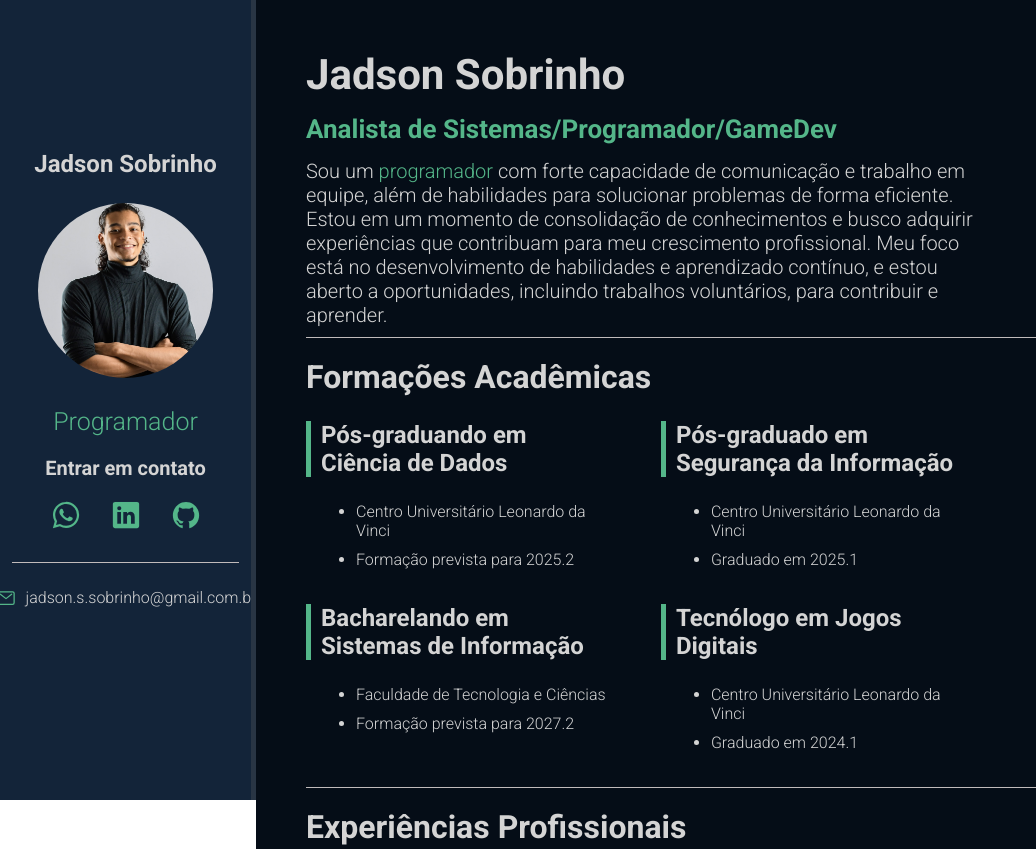
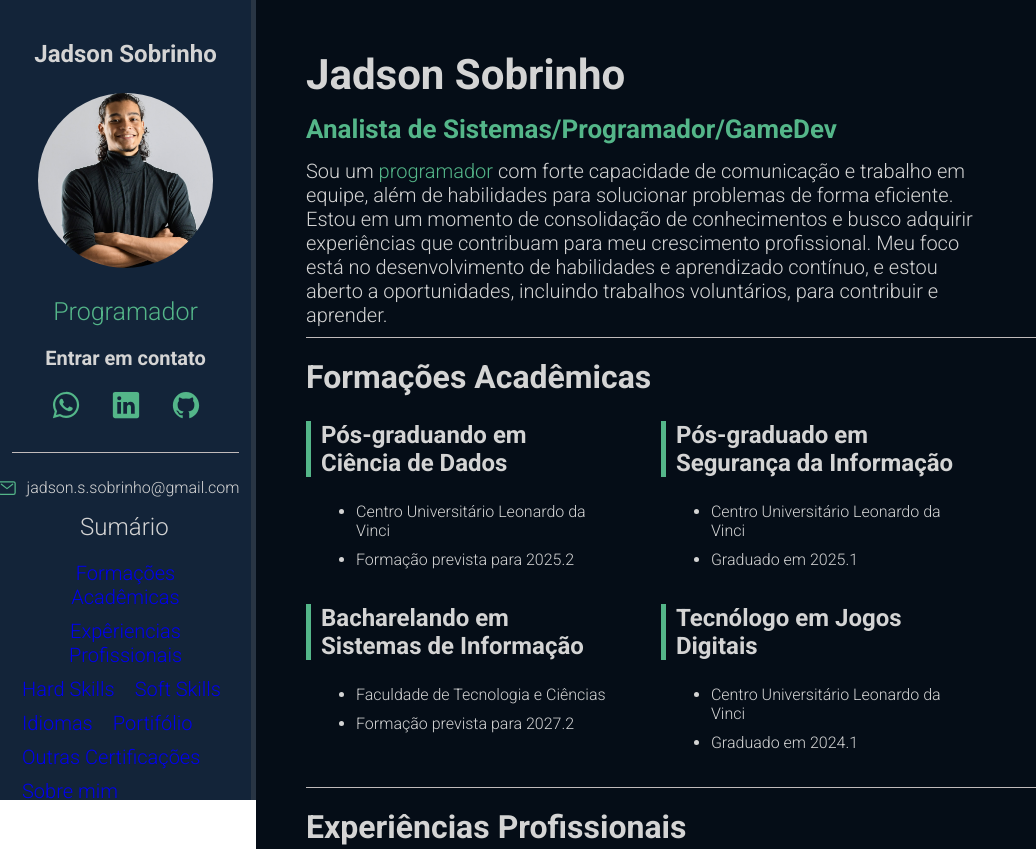
Before and after one commit to Jadson-Sobrinho/jadson-sobrinho.github.io, a plain HTML site: page index.html in a window 1280 px wide. Shown: the top 849 px of the page, without its empty margins (0-1036 px from the left). Drawn offline with nearby package versions, Linux system fonts and the light colour scheme.

Commit message:
Adição de sumario

```diff
--- a/css/style.css
+++ b/css/style.css
@@ -33,7 +33,7 @@
     min-height: 100vh;
     background-color: var(--bio-bg-color);
     text-align: center;
-    padding: 150px 12px;
+    padding: 40px 12px;
     border-right: 5px solid var(--bio-border-color);
   }
 
@@ -43,6 +43,32 @@
     background-color: var(--about-bg-color);
     padding: 50px;
   }
+
+  #summary-container {
+    display: flex;
+    flex-wrap: wrap; /* Itens quebram linha se necessário */
+    align-items: center; /* Alinha os itens verticalmente */
+  }
+
+  #summary-container a {
+    text-decoration: none; /* Remove o sublinhado dos links */
+  }
+
+  #summary-container p.summary-container-title {
+    font-size: 20px;
+    margin-bottom: 10px;
+    margin-right: 10px;
+    padding-left: 10px;
+  }
+
+  #summary-container p#summary-title {
+    font-size: 24px;
+    margin-left: 30%;
+    margin-top: 5%;
+
+  }
+
+
 
   /* Bio container */
 
@@ -168,7 +194,13 @@
     background-color: transparent;
   }
 
-  #skills-section-title {
+  #skills-section-title,
+  #degree-skills-section-title,
+  #job-skills-section-title,
+  #hard-skills-section-title,
+  #soft-skills-section-title,
+  #language-skills-section-title,
+  #certificate-carousel-title {
     border-top: 1px solid var(--border-color);
     padding-top: 20px;
     margin-bottom: 20px;
@@ -219,7 +251,6 @@
 
   }
 
-
   .soft-skills-title {
     font-size: 24px;
     margin-bottom: 25px;
@@ -245,7 +276,8 @@
     text-align: center;
   }
 
-  .carousel-title {
+  .carousel-title,
+  .certificate-carousel-title {
     font-size: 32px;
     color: var(--main-text-color);
     margin-bottom: 20px;
@@ -324,6 +356,7 @@
     margin-left: 10%;
     text-align: justify;
     font-size: 22px;
+    margin-bottom: 5%;
 
   }
 
@@ -468,6 +501,7 @@
     margin-left: 10%;
     text-align: justify;
     font-size: 12px;
+    margin-bottom: 5%;
 
   }
 
--- a/index.html
+++ b/index.html
@@ -35,10 +35,21 @@
 
       </ul>
       <div id="email-container">
-        <ion-icon name="mail-outline"></ion-icon><a
-          href="mailto:jadson.s.sobrinho@gmail.com.br">jadson.s.sobrinho@gmail.com.br</a>
+        <ion-icon name="mail-outline"></ion-icon>
+          <a href="mailto:jadson.s.sobrinho@gmail.com">jadson.s.sobrinho@gmail.com</a>
+      </div>
+      <div id="summary-container">
+        <p id="summary-title">Sumário</p>
+        <a href="#degree-skills-section-title"><p class="summary-container-title">Formações Acadêmicas</p></a>
+        <a href="#job-skills-section-title"><p class="summary-container-title">Expêriencias Profissionais</p></a>
+        <a href="#hard-skills-section-title"><p class="summary-container-title">Hard Skills</p></a>
+        <a href="#soft-skills-section-title"><p class="summary-container-title">Soft Skills</p></a>
+        <a href="#language-skills-section-title"><p class="summary-container-title">Idiomas</p></a>
+        <a href="#portfolio-section-title"><p class="summary-container-title">Portifólio</p></a>
+        <a href="#certificate-carousel-title"><p class="summary-container-title">Outras Certificações</p></a>
+        <a href="#carousel-container-about-me"><p class="summary-container-title">Sobre mim</p></a>
+      </div>
 
-      </div>
     </aside>
     <section id="about-container">
       <h1 id="name">Jadson Sobrinho</h1>
@@ -51,7 +62,7 @@
         e estou aberto a oportunidades, incluindo trabalhos voluntários, para contribuir e aprender.</p>
       <!--<a href="https://github.com/Jadson-Sobrinho" id="btn-projects"><ion-icon name="share-social-outline"></ion-icon> <span>Ver Projetos</span></a> -->
 
-      <h2 id="skills-section-title">Formações Acadêmicas</h2>
+      <h2 id="degree-skills-section-title">Formações Acadêmicas</h2>
       <div id="skills-container">
         <div class="skills-box">
           <p class="skills-title">Pós-graduando em Ciência de Dados</p>
@@ -87,7 +98,7 @@
         </div>
       </div>
 
-      <h2 id="skills-section-title">Experiências Profissionais</h2>
+      <h2 id="job-skills-section-title">Experiências Profissionais</h2>
       <div id="skills-container">
         <div class="skills-box">
 
@@ -125,7 +136,7 @@
 
       </div>
 
-      <h2 id="skills-section-title">Hard Skills</h2>
+      <h2 id="hard-skills-section-title">Hard Skills</h2>
       <p class="description">Tecnologias que domino:</p>
           <div id="skills-container">
               <div class="skills-box">
@@ -159,7 +170,7 @@
               </div>
           </div>
 
-    <h2 id="skills-section-title">Soft Skills</h2>
+    <h2 id="soft-skills-section-title">Soft Skills</h2>
     <div id="skills-container">
         <div class="soft-skills-box"><p class="soft-skills-title">Analítico</p></div>
 
@@ -178,7 +189,7 @@
         <div class="soft-skills-box"><p class="soft-skills-title">Multitarefa</p></div>
       </div>
 
-    <h2 id="skills-section-title">Idiomas</h2>
+    <h2 id="language-skills-section-title">Idiomas</h2>
     <div class="skills-box">
       <p class="skills-title">Inglês</p>
       <p class="info">Intermediário/B2</p>
@@ -271,7 +282,7 @@
   </div>
 
   <div class="carousel-container">
-    <h2 class="carousel-title">Outras Certificações</h2>
+    <h2 id="certificate-carousel-title">Outras Certificações</h2>
     <div class="carousel">
       <div class="carousel-item"><iframe src="/img/Projetos-img/certificados/Atendimento ao cliente.pdf"></iframe> </div>
       <div class="carousel-item"><iframe src="/img/Projetos-img/certificados/Como definir preço de venda.pdf"></iframe></div>
```
